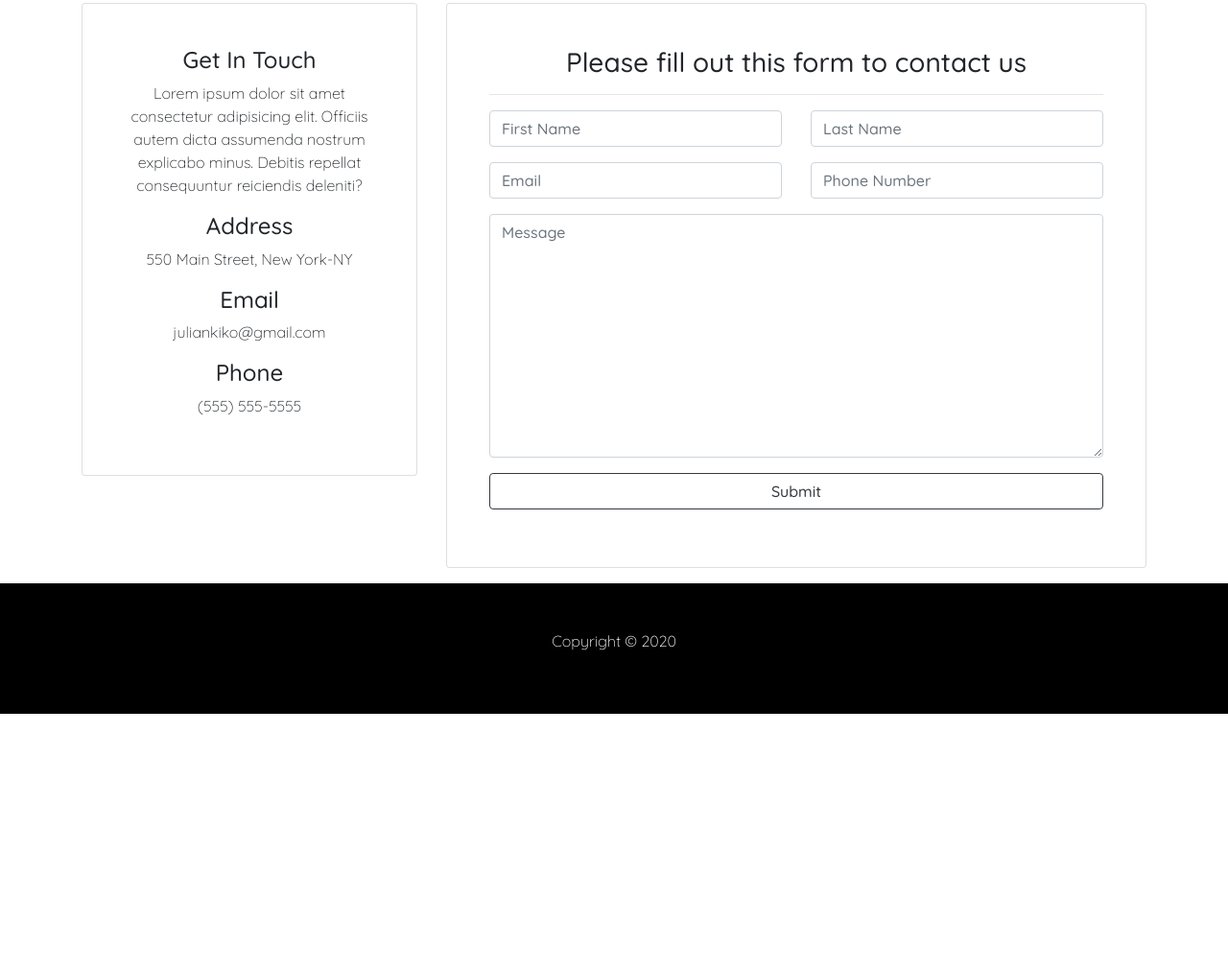
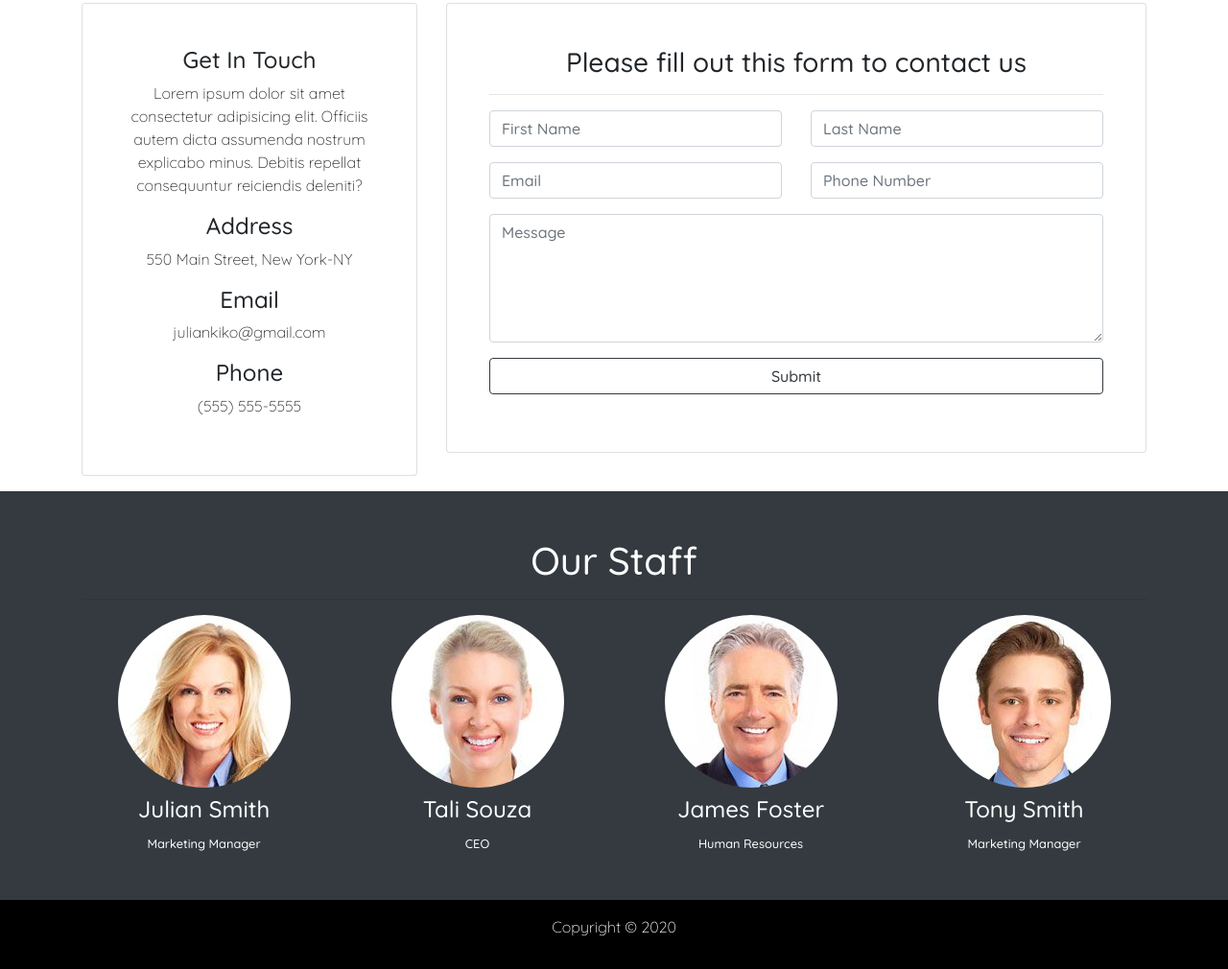
Before and after one commit to julianoperin/Agency-App, a plain HTML site: page contact.html in a window 1280 px wide. Shown: the part 269-1279 px from the top of the page at 96% size. Before the commit the page ends 1013 px from the top, so only its background shows below. Drawn offline with nearby package versions, Linux system fonts and the light colour scheme.

Commit message:
Finished Contact us Page

```diff
--- a/contact.html
+++ b/contact.html
@@ -103,7 +103,7 @@
                         <div class="row">
                             <div class="col-md-12">
                                 <div class="form-group">
-                                    <textarea class="form-control" cols="30" rows="10" placeholder="Message"></textarea>
+                                    <textarea class="form-control" cols="20" rows="5" placeholder="Message"></textarea>
                                 </div>
                             </div>
                             <div class="col-md-12">
@@ -119,11 +119,41 @@
     </div>
 </section>
 
+<!-- STAFF -->
+<section id="staff" class="py-5 text-center bg-dark text-white">
+  <div class="container">
+    <h1>Our Staff</h1>
+    <hr>
+    <div class="row">
+      <div class="col-md-3">
+        <img src="img/person1.jpg" class="img-fluid rounded-circle mb-2">
+        <h4>Julian Smith</h4>
+        <small>Marketing Manager</small>
+      </div>
+      <div class="col-md-3">
+        <img src="img/person2.jpg" class="img-fluid rounded-circle mb-2">
+        <h4>Tali Souza</h4>
+        <small>CEO</small>
+      </div>
+      <div class="col-md-3">
+        <img src="img/person3.jpg" class="img-fluid rounded-circle mb-2">
+        <h4>James Foster</h4>
+        <small>Human Resources</small>
+      </div>
+      <div class="col-md-3">
+        <img src="img/person4.jpg" class="img-fluid rounded-circle mb-2">
+        <h4>Tony Smith</h4>
+        <small>Marketing Manager</small>
+      </div>
+    </div>
+  </div>
+</section>
+
 
 
 
 <!--  FOOTER -->
-<footer id="main-footer" class="text-center p-5">
+<footer id="main-footer" class="text-center p-3">
   <div class="container">
     <div class="row">
       <div class="col">
```
Also changed, not shown: about.html (+1 -1 lines), blog.html (+1 -1 lines), index.html (+1 -1 lines), services.html (+1 -1 lines).
